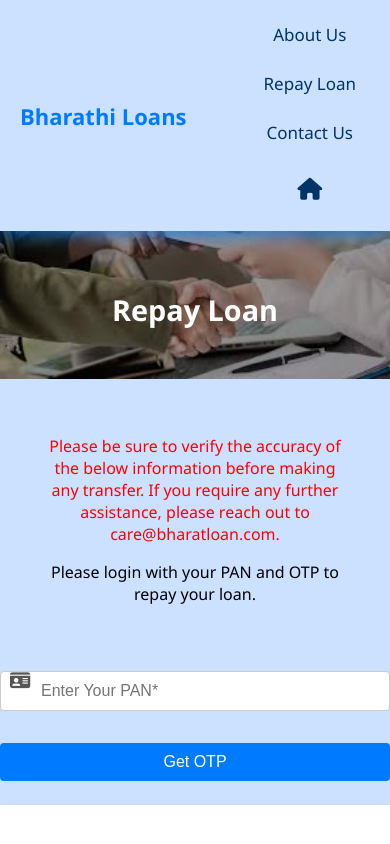
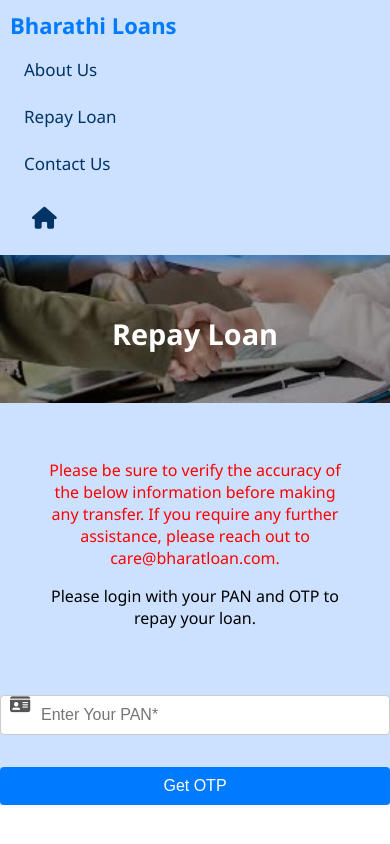
Before and after one commit to Monika-moni17/Bharathi-Loans, a plain HTML site: page repay.html in a window 390 px wide. Shown: the top 844 px of the page. Drawn offline with Linux system fonts and the light colour scheme.

Commit message:
adjust navigation

```diff
--- a/about.css
+++ b/about.css
@@ -371,22 +371,21 @@
 
     @media (max-width: 768px) {
   /* Navbar - column layout for small screens */
-  .navbar {
+   .navbar {
     flex-direction: column;
     align-items: flex-start;
-    gap: 10px;
+    padding: 10px;
   }
-
   .nav-items {
+    flex-direction: column;
     width: 100%;
-    justify-content: space-around;
-    flex-wrap: wrap;
-    gap: 10px;
+    align-items: flex-start;
+    gap: 8px;
+    margin-top: 10px;
   }
-
-  .logo {
-    font-size: 20px;
-    margin-bottom: 10px;
+  .nav-items a {
+    display: block;
+    width: 100%;
   }
 
   /* About section - stack items */
--- a/apply.css
+++ b/apply.css
@@ -632,12 +632,21 @@
 
 /* Mobile (max-width: 768px) */
 @media (max-width: 768px) {
-  .navbar {
+   .navbar {
+    flex-direction: column;
+    align-items: flex-start;
     padding: 10px;
   }
-
-  .navbar ul li {
-    margin: 5px 0;
+  .nav-items {
+    flex-direction: column;
+    width: 100%;
+    align-items: flex-start;
+    gap: 8px;
+    margin-top: 10px;
+  }
+  .nav-items a {
+    display: block;
+    width: 100%;
   }
 
   .form-section {
--- a/repay.css
+++ b/repay.css
@@ -287,10 +287,22 @@
 /* Responsive Design */
 @media (max-width: 768px) {
     /* Navbar */
-    .nav-items {
-        flex-direction: column;
-        gap: 10px;
-    }
+     .navbar {
+    flex-direction: column;
+    align-items: flex-start;
+    padding: 10px;
+  }
+  .nav-items {
+    flex-direction: column;
+    width: 100%;
+    align-items: flex-start;
+    gap: 8px;
+    margin-top: 10px;
+  }
+  .nav-items a {
+    display: block;
+    width: 100%;
+  }
 
     /* Hero */
     .hero {
--- a/style.css
+++ b/style.css
@@ -558,8 +558,24 @@
 
 /* Responsive */
 @media (max-width: 768px) {
+   .navbar {
+    flex-direction: column;
+    align-items: flex-start;
+    padding: 10px;
+  }
+  .nav-items {
+    flex-direction: column;
+    width: 100%;
+    align-items: flex-start;
+    gap: 8px;
+    margin-top: 10px;
+  }
+  .nav-items a {
+    display: block;
+    width: 100%;
+  }
   .nav-links {
-    display: none;
+    display: block;
     flex-direction: column;
     background-color: #0057B8;
     position: absolute;
```
